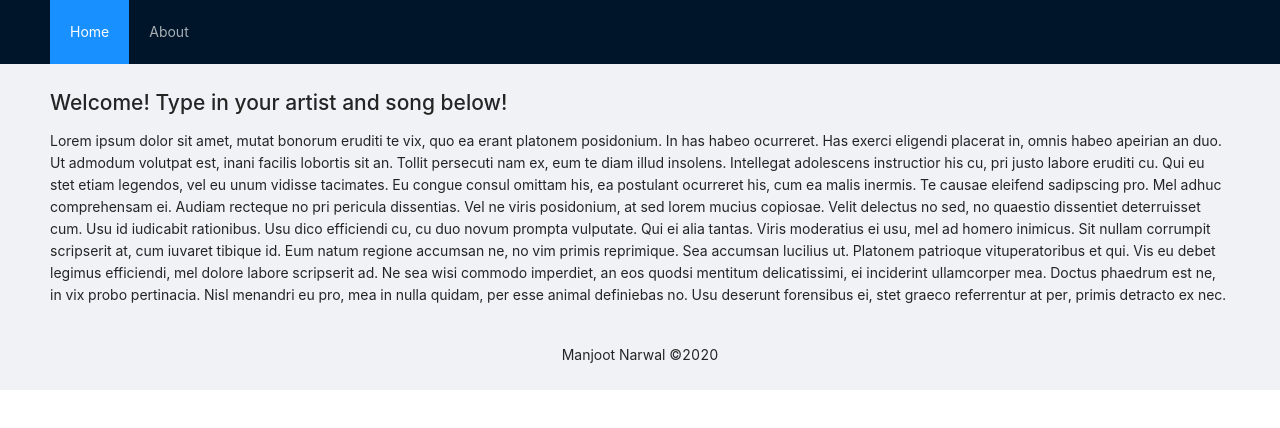
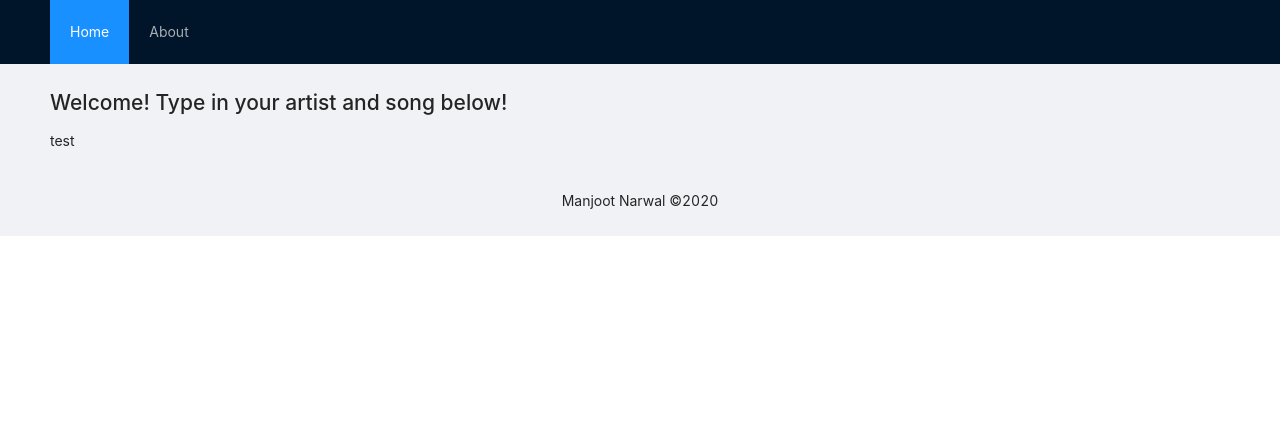
Before and after one commit to manjoot/lyric-plug, a React (Create React App) app: page / in a window 1280 px wide. Shown: the top 428 px of the page. Built offline with nearby package versions, Linux system fonts and the light colour scheme.

Commit message:
Importing initialised search component into main app, and moving wave.svg to src

```diff
--- a/src/App.js
+++ b/src/App.js
@@ -1,6 +1,7 @@
 import React from 'react';
-import wave from '../public/wave.svg';
-import { Layout, Menu, Breadcrumb } from 'antd';
+import wave from './wave.svg';
+import Search from './components/Search/index'
+import { Layout, Menu } from 'antd';
 import './App.css';
 
 
@@ -26,18 +27,7 @@ function App() {
           <div className="site-layout-content">
             <br />
             <h1>Welcome! Type in your artist and song below!</h1>
-            <p> Lorem ipsum dolor sit amet, mutat bonorum eruditi te vix, quo ea erant platonem posidonium. In has habeo ocurreret. Has exerci eligendi placerat in, omnis habeo apeirian an duo.
-              Ut admodum volutpat est, inani facilis lobortis sit an.
-              Tollit persecuti nam ex, eum te diam illud insolens.
-              Intellegat adolescens instructior his cu, pri justo labore eruditi cu. Qui eu stet etiam legendos, vel eu unum vidisse tacimates.
-              Eu congue consul omittam his, ea postulant ocurreret his, cum ea malis inermis.
-              Te causae eleifend sadipscing pro. Mel adhuc comprehensam ei. Audiam recteque no pri pericula dissentias. Vel ne viris posidonium, at sed lorem mucius copiosae.
-              Velit delectus no sed, no quaestio dissentiet deterruisset cum. Usu id iudicabit rationibus. Usu dico efficiendi cu, cu duo novum prompta vulputate.
-              Qui ei alia tantas. Viris moderatius ei usu, mel ad homero inimicus. Sit nullam corrumpit scripserit at, cum iuvaret tibique id.
-              Eum natum regione accumsan ne, no vim primis reprimique.
-              Sea accumsan lucilius ut. Platonem patrioque vituperatoribus et qui. Vis eu debet legimus efficiendi, mel dolore labore scripserit ad.
-              Ne sea wisi commodo imperdiet, an eos quodsi mentitum delicatissimi, ei inciderint ullamcorper mea. Doctus phaedrum est ne, in vix probo pertinacia.
-              Nisl menandri eu pro, mea in nulla quidam, per esse animal definiebas no. Usu deserunt forensibus ei, stet graeco referrentur at per, primis detracto ex nec.</p>
+            <Search />
           </div>
         </Content>
 
```
Also changed, not shown: src/wave.svg (renamed from public/wave.svg).
